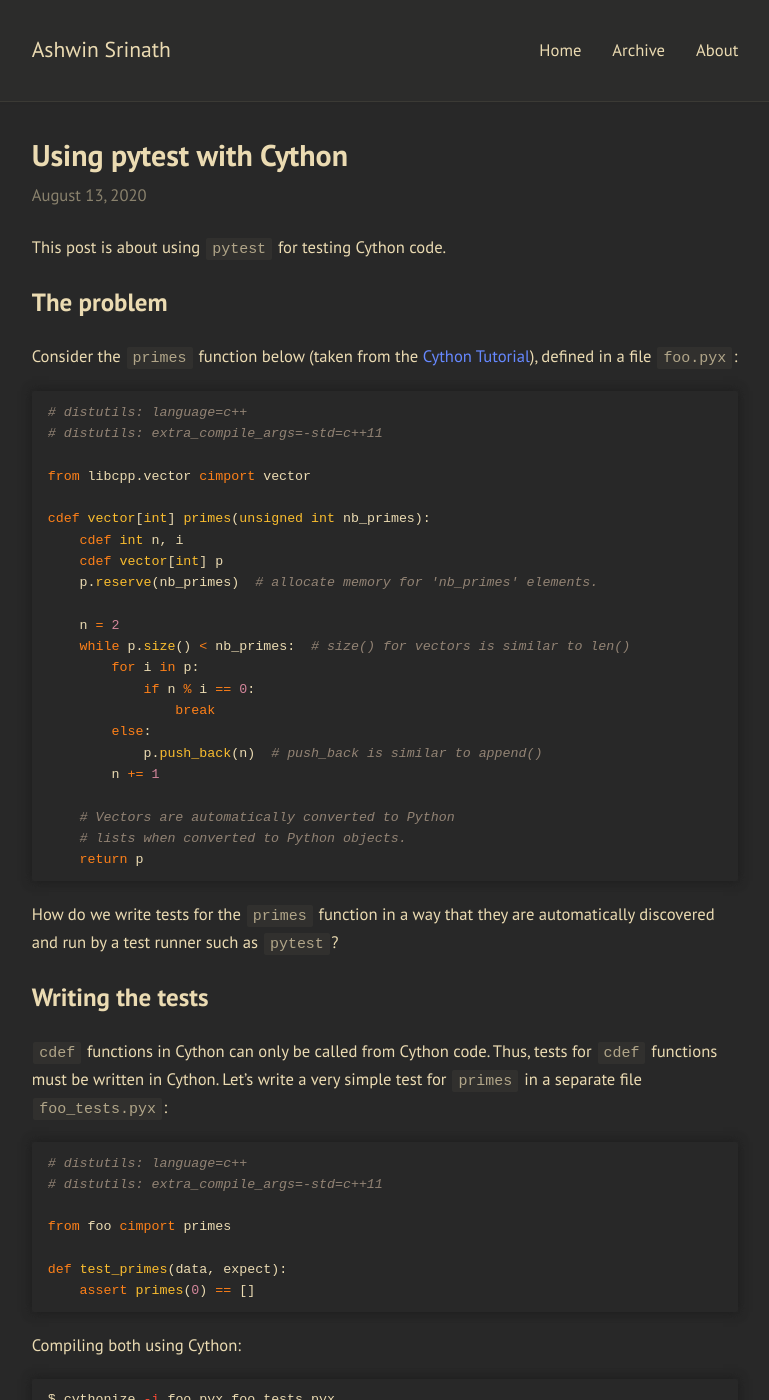
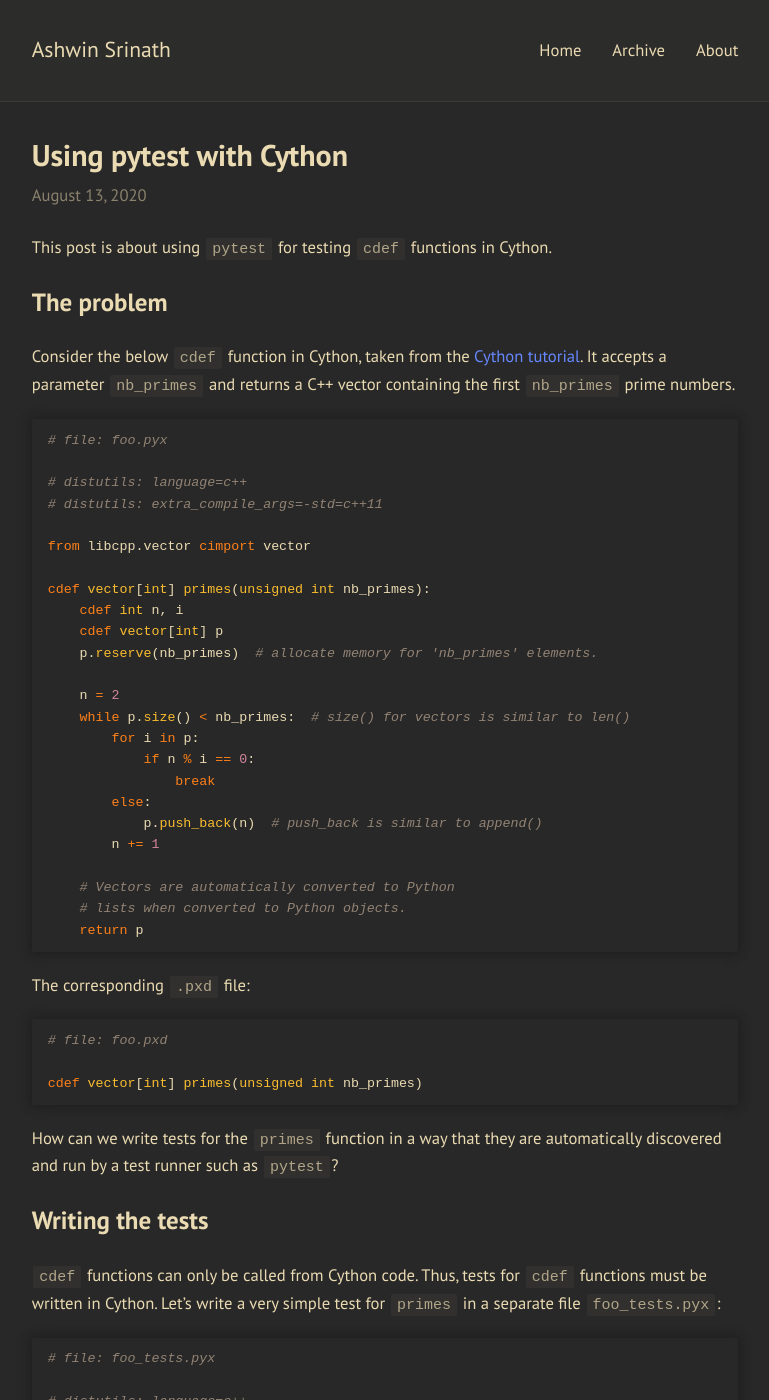
Before and after one commit to shwina/shwina.github.io, a Jekyll site: the page built from _posts/2020-08-13-cython-testing.md, in a window 1280 px wide and 1400 px high. Shown: the whole window, without its empty margins (255-1024 px from the left). Built offline with Jekyll 4.4.1, drawn with Linux system fonts in a browser that asks for light colours.

Commit message:
Misc updates

````diff
--- a/_posts/2020-08-13-cython-testing.md
+++ b/_posts/2020-08-13-cython-testing.md
@@ -3,15 +3,19 @@ layout: post
 title: "Using pytest with Cython"
 ---
 
-This post is about using `pytest` for testing Cython code.
+This post is about using `pytest` for testing `cdef` functions in Cython.
 
 
 ## The problem
 
-Consider the `primes` function below (taken from the [Cython Tutorial][tutorial]),
-defined in a file `foo.pyx`:
+Consider the below `cdef` function in Cython,
+taken from the [Cython tutorial][tutorial].
+It accepts a parameter `nb_primes` and returns a C++ vector
+containing the first `nb_primes` prime numbers.
 
 ```cython
+# file: foo.pyx
+
 # distutils: language=c++
 # distutils: extra_compile_args=-std=c++11
 
@@ -36,17 +40,27 @@ cdef vector[int] primes(unsigned int nb_primes):
     return p
 ```
 
-How do we write tests for the `primes` function in a way that they are automatically
-discovered and run by a test runner such as `pytest`?
+The corresponding `.pxd` file:
+
+```cython
+# file: foo.pxd
+
+cdef vector[int] primes(unsigned int nb_primes)
+```
+
+How can we write tests for the `primes` function
+in a way that they are automatically discovered and run
+by a test runner such as `pytest`?
 
 ## Writing the tests
 
-
-`cdef` functions in Cython can only be called from Cython code.
+`cdef` functions can only be called from Cython code.
 Thus, tests for `cdef` functions must be written in Cython.
 Let's write a very simple test for `primes` in a separate file `foo_tests.pyx`:
 
 ```cython
+# file: foo_tests.pyx
+
 # distutils: language=c++
 # distutils: extra_compile_args=-std=c++11
 
@@ -76,6 +90,8 @@ To make our Cython tests discoverable, we can make them attributes of a
 Python module `test_foo.py` as follows:
 
 ```python
+# file: test_foo.py
+
 import importlib
 import sys
 
--- a/_sass/highlight.sass
+++ b/_sass/highlight.sass
@@ -1,5 +1,3 @@
-// https://github.com/richleland/pygments-css/blob/master/monokai.css <http://unlicense.org>
-
 .highlight
 
   background-color: #282828
````
